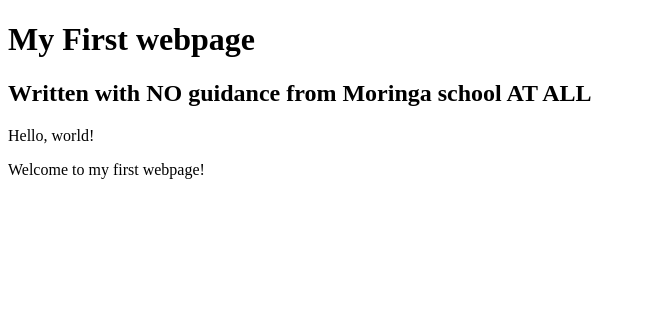
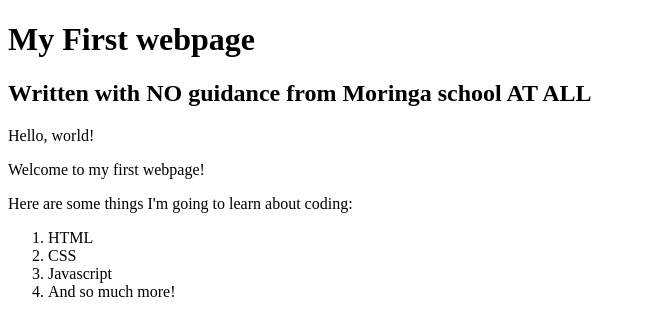
Before and after one commit to Njarif/first-webpage-2, a plain HTML site: page my-first-webpage.html in a window 1280 px wide. Shown: the whole page, without its empty margins (0-646 px from the left). Drawn offline with Linux system fonts and the light colour scheme.

Commit message:
add list elements

```diff
--- a/my-first-webpage.html
+++ b/my-first-webpage.html
@@ -9,5 +9,13 @@
 
    <p>Hello, world!</p>
    <p>Welcome to my first webpage!</p>
+
+  <p> Here are some things I'm going to learn about coding:</p>
+      <ol>
+        <li>HTML</li>
+        <li>CSS</li>
+        <li>Javascript</li/>
+        <li>And so much more!</li>
+      </ol>
   </body>
 </html>
```
